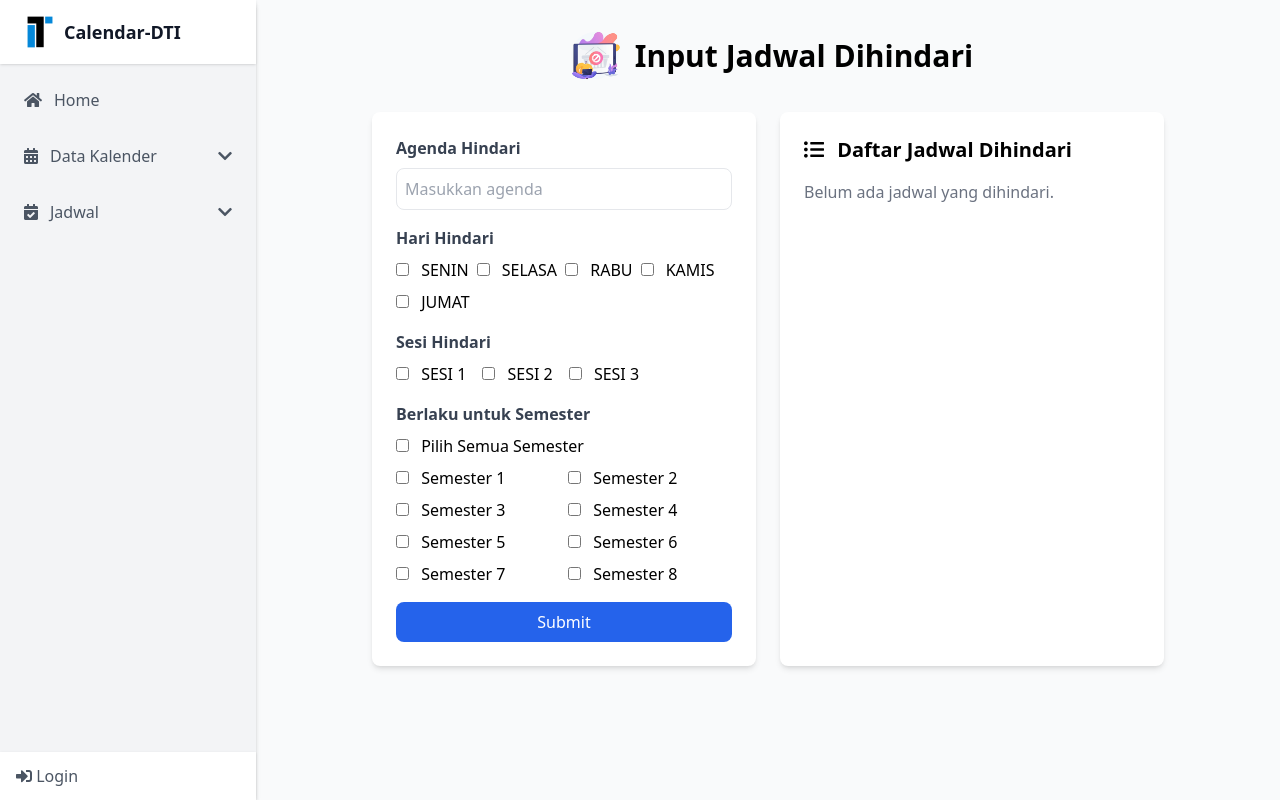
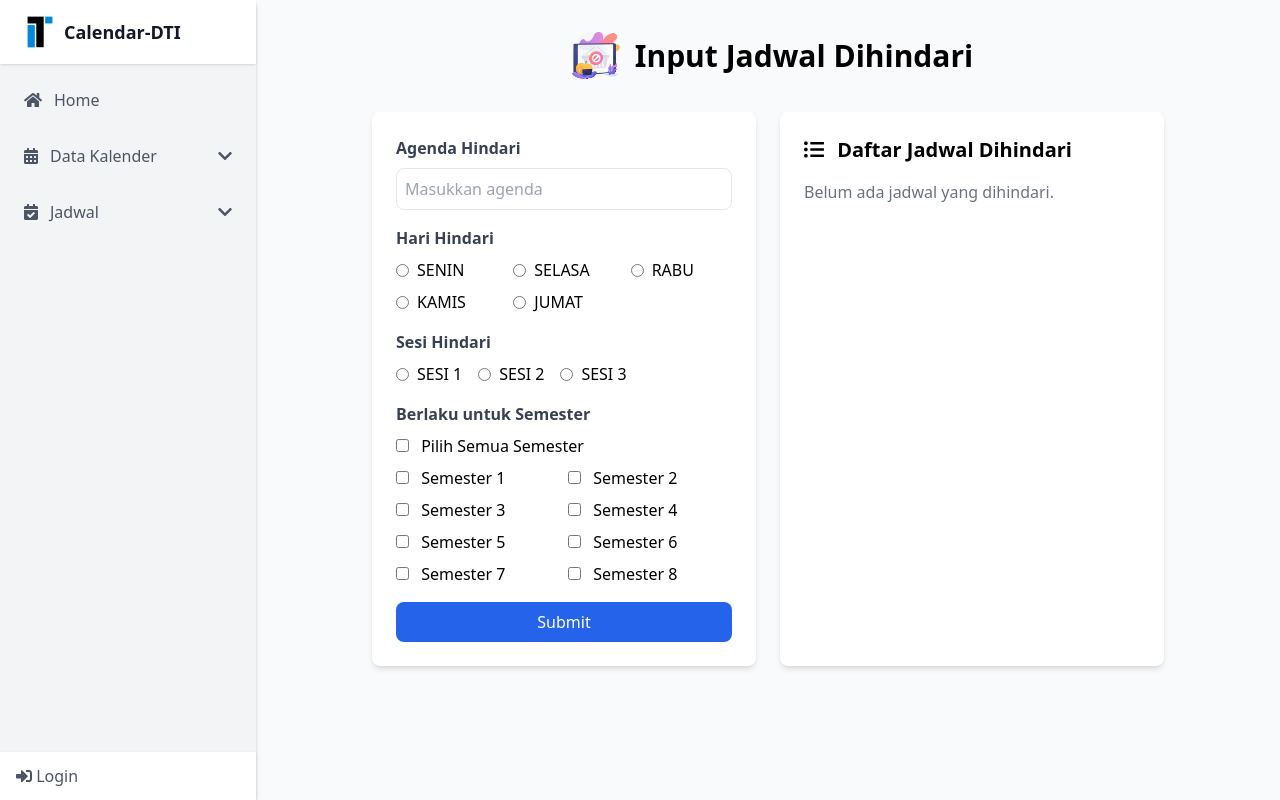
Before and after one commit to dzakiruw/calendar-dti, a Nuxt app: page /jadwal-hindari in a window 1280 px wide. Built offline with nearby package versions, Linux system fonts and the light colour scheme.

Commit message:
jadwal-hindari integration

```diff
--- a/pages/jadwal-hindari.vue
+++ b/pages/jadwal-hindari.vue
@@ -18,22 +18,27 @@
           <input v-model="form.hindari_agenda" type="text" class="w-full mt-2 p-2 border rounded-lg" placeholder="Masukkan agenda" required />
         </div>
 
-        <!-- Hari Hindari (Multiple) -->
+        <!-- Hari Hindari (Single Select with Radio Buttons in Two Rows) -->
         <div class="mb-4">
           <label class="block text-gray-700 font-semibold">Hari Hindari</label>
-          <div class="flex flex-wrap gap-2 mt-2">
-            <label v-for="hari in hariList" :key="hari">
-              <input type="checkbox" v-model="form.hindari_hari" :value="hari" class="mr-2" /> {{ hari }}
+          <div class="grid grid-cols-3 gap-4 mt-2">
+            <label v-for="hari in hariListRow1" :key="hari" class="inline-flex items-center">
+              <input type="radio" v-model="form.hindari_hari" :value="hari" class="mr-2" /> {{ hari }}
+            </label>
+          </div>
+          <div class="grid grid-cols-3 gap-4 mt-2">
+            <label v-for="hari in hariListRow2" :key="hari" class="inline-flex items-center">
+              <input type="radio" v-model="form.hindari_hari" :value="hari" class="mr-2" /> {{ hari }}
             </label>
           </div>
         </div>
 
-        <!-- Sesi Hindari (Multiple) -->
+        <!-- Sesi Hindari (Single Select with Radio Buttons aligned) -->
         <div class="mb-4">
           <label class="block text-gray-700 font-semibold">Sesi Hindari</label>
           <div class="flex gap-4 mt-2">
-            <label v-for="sesi in sesiList" :key="sesi">
-              <input type="checkbox" v-model="form.hindari_sesi" :value="sesi" class="mr-2" /> {{ sesi }}
+            <label v-for="sesi in sesiList" :key="sesi" class="inline-flex items-center">
+              <input type="radio" v-model="form.hindari_sesi" :value="sesi" class="mr-2" /> {{ sesi }}
             </label>
           </div>
         </div>
@@ -100,15 +105,31 @@
 import { ref, onMounted } from 'vue'
 import axios from 'axios'
 
+// Form data
 const form = ref({
   hindari_agenda: '',
-  hindari_hari: [],
-  hindari_sesi: [],
+  hindari_hari: '',
+  hindari_sesi: '',
   hindari_smt: []
 })
 
-const hariList = ['SENIN', 'SELASA', 'RABU', 'KAMIS', 'JUMAT']
-const sesiList = ['SESI 1', 'SESI 2', 'SESI 3']
+const hariListRow1 = ['SENIN', 'SELASA', 'RABU']
+const hariListRow2 = ['KAMIS', 'JUMAT']
+const sesiList = ['SESI 1', 'SESI 2', 'SESI 3'];
+
+// Mapping for submission (SESI to SATU, DUA, TIGA)
+const sesiMap = {
+  'SESI 1': 'SATU',
+  'SESI 2': 'DUA',
+  'SESI 3': 'TIGA'
+}
+
+// Reverse mapping for form display (SATU to SESI 1)
+const reverseSesiMap = {
+  'SATU': 'SESI 1',
+  'DUA': 'SESI 2',
+  'TIGA': 'SESI 3'
+}
 
 const jadwalList = ref([])
 const editIndex = ref(null)
@@ -125,12 +146,14 @@ const toggleSelectAll = () => {
 }
 
 const formatHari = (hari) => {
-  return Array.isArray(hari) ? hari.join(', ') : hari || '';
+  return hari || '';
 }
 
 const formatSesi = (sesi) => {
-  return Array.isArray(sesi) ? sesi.join(', ') : sesi || '';
+  // Menampilkan nilai sesi langsung tanpa perubahan
+  return sesi || '';
 }
+
 
 const fetchJadwal = async () => {
   try {
@@ -144,58 +167,79 @@ const fetchJadwal = async () => {
         'Authorization': `Bearer ${token}`,
       },
     })
+    // Directly use "SATU", "DUA", "TIGA" from the database
     jadwalList.value = response.data
   } catch (error) {
-    console.error('Gagal mengambil data jadwal hindari', error)
+    console.log('Gagal mengambil data jadwal hindari', error)
   }
 }
 
 const submitForm = async () => {
   const newJadwal = {
     hindari_agenda: form.value.hindari_agenda,
-    hindari_hari: form.value.hindari_hari.join(', '),  // Convert array to string
-    hindari_sesi: form.value.hindari_sesi.join(', '),  // Convert array to string
+    hindari_hari: form.value.hindari_hari,
+    hindari_sesi: sesiMap[form.value.hindari_sesi] || form.value.hindari_sesi,
     hindari_smt: [...selectedSemesters.value],
-  }
+  };
 
   try {
-    const token = JSON.parse(localStorage.getItem('user'))?.accessToken
+    const token = JSON.parse(localStorage.getItem('user'))?.accessToken;
     if (!token) {
-      throw new Error('User is not authenticated')
+      throw new Error('User is not authenticated');
     }
 
+    const headers = {
+      'Authorization': `Bearer ${token}`,
+      'Content-Type': 'application/json',
+    };
+
+    let response;
     if (editIndex.value !== null) {
-      const jadwalId = jadwalList.value[editIndex.value].id_hindari
-      const response = await axios.patch(`http://10.15.41.68:3000/jadwal_hindari/${jadwalId}`, newJadwal, {
-        headers: {
-          'Authorization': `Bearer ${token}`,
-        },
-      })
+      const jadwalId = jadwalList.value[editIndex.value].id_hindari;
+      response = await axios.patch(`http://10.15.41.68:3000/jadwal_hindari/${jadwalId}`, newJadwal, { headers });
+    } else {
+      response = await axios.post('http://10.15.41.68:3000/jadwal_hindari', newJadwal, { headers });
+    }
 
-      jadwalList.value[editIndex.value] = response.data.data
-      resetForm()
-      editIndex.value = null
-    } else {
-      const response = await axios.post('http://10.15.41.68:3000/jadwal_hindari', newJadwal, {
-        headers: {
-          'Authorization': `Bearer ${token}`,
-        },
-      })
+    console.log(response.data); // Log the response to verify
 
-      jadwalList.value.push(response.data.data)
-      resetForm()
+    // Re-fetch the jadwal list after submitting
+    await fetchJadwalList();
+    resetForm();
+  } catch (error) {
+    console.error('Error in submitForm:', error);
+  }
+};
+
+
+const fetchJadwalList = async () => {
+  try {
+    const token = JSON.parse(localStorage.getItem('user'))?.accessToken;
+    if (!token) {
+      throw new Error('User is not authenticated');
     }
+
+    const response = await axios.get('http://10.15.41.68:3000/jadwal_hindari', {
+      headers: {
+        'Authorization': `Bearer ${token}`,
+      },
+    });
+
+    console.log(response.data); // Log response to verify data
+    jadwalList.value = response.data; // Ensure jadwalList is updated correctly
   } catch (error) {
-    console.error('Gagal mengirim data jadwal hindari', error)
+    console.error('Gagal mengambil data jadwal hindari', error);
   }
-}
+};
+
+
 
 const editJadwal = (index) => {
   const jadwal = jadwalList.value[index]
   form.value = {
     hindari_agenda: jadwal.hindari_agenda,
-    hindari_hari: jadwal.hindari_hari.split(', '),  // Convert string back to array
-    hindari_sesi: jadwal.hindari_sesi.split(', '),  // Convert string back to array
+    hindari_hari: jadwal.hindari_hari,  // Direct string
+    hindari_sesi: reverseSesiMap[jadwal.hindari_sesi] || jadwal.hindari_sesi,  // Convert "SATU" to "SESI 1"
     hindari_smt: [...jadwal.hindari_smt],
   }
   selectedSemesters.value = [...jadwal.hindari_smt]
@@ -224,12 +268,12 @@ const deleteJadwal = async (index) => {
 
     jadwalList.value.splice(index, 1)
   } catch (error) {
-    console.error('Gagal menghapus data jadwal hindari', error)
+    console.log('Gagal menghapus data jadwal hindari', error)
   }
 }
 
 const resetForm = () => {
-  form.value = { hindari_agenda: '', hindari_hari: [], hindari_sesi: [], hindari_smt: [] }
+  form.value = { hindari_agenda: '', hindari_hari: '', hindari_sesi: '', hindari_smt: [] }
   selectedSemesters.value = []
   selectAllSemesters.value = false
 }
```
